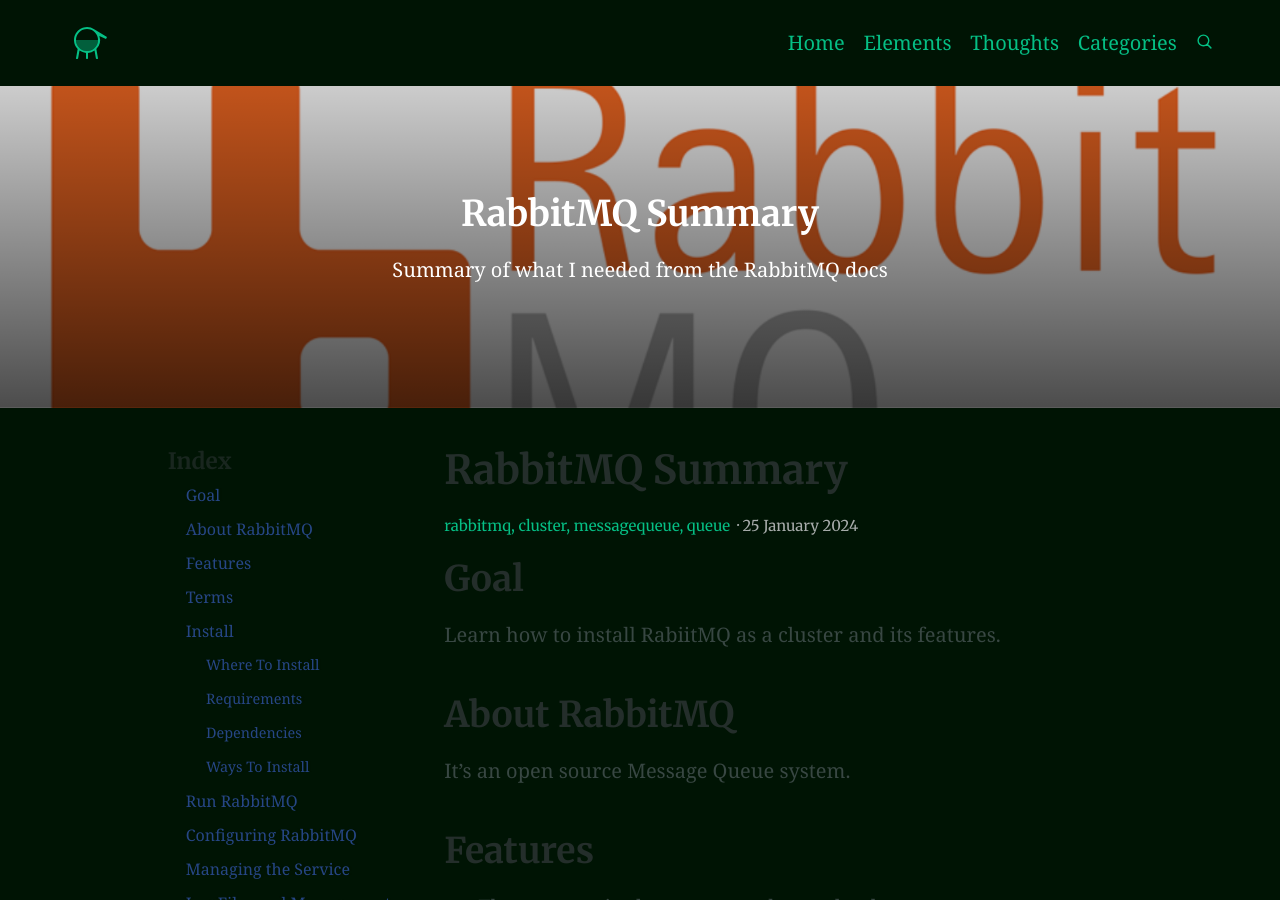
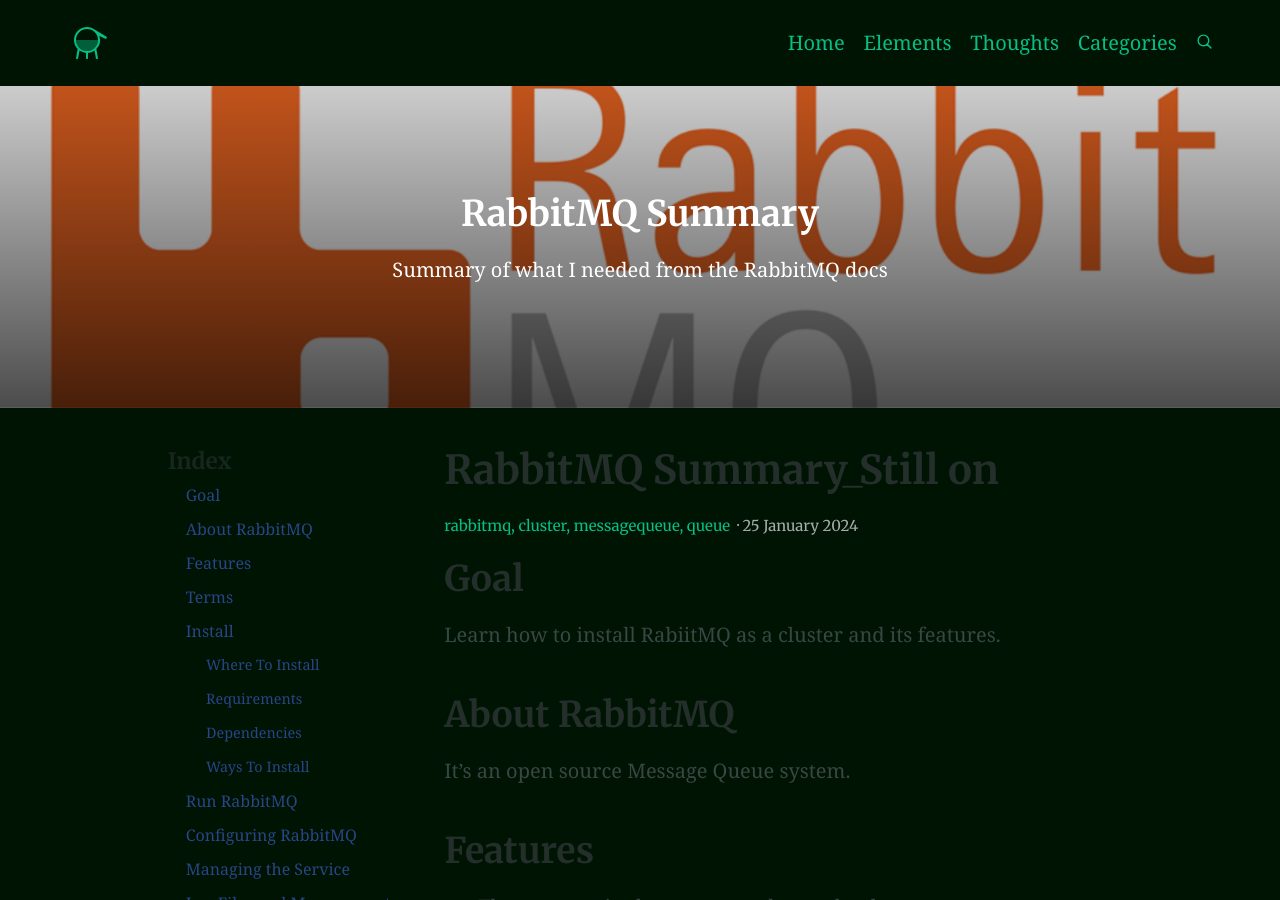
Before and after one commit to programmedrn/programmedrn.github.io, a Jekyll site: the page built from _posts/2024-01-25-RabbitMQ.md, in a window 1280 px wide and 900 px high. Built offline with Jekyll 4.4.1, drawn with Linux system fonts in a browser that asks for light colours; comment, search, counter and statistics services are not loaded; some of the changed text lies outside the part shown.

Commit message:
Post: added new title to search

```diff
--- a/_posts/2024-01-25-RabbitMQ.md
+++ b/_posts/2024-01-25-RabbitMQ.md
@@ -1,5 +1,5 @@
 ---
-title: "RabbitMQ Summary"
+title: "RabbitMQ Summary_Still on"
 categories:
     - rabbitmq, cluster, messagequeue, queue
 excerpt: |
```
Also changed, not shown: other parts of _posts/2024-01-25-RabbitMQ.md (+3 -0 lines).
